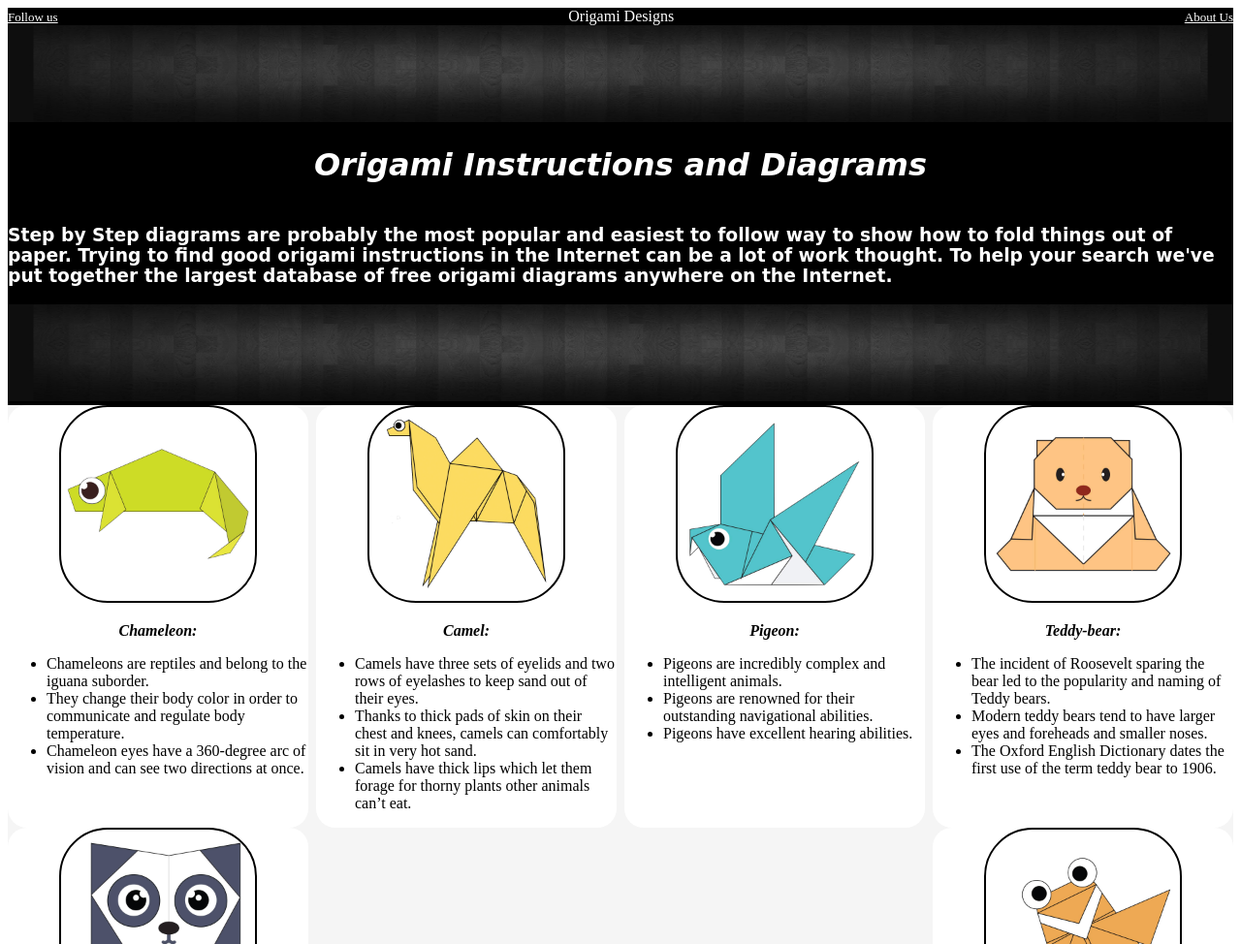
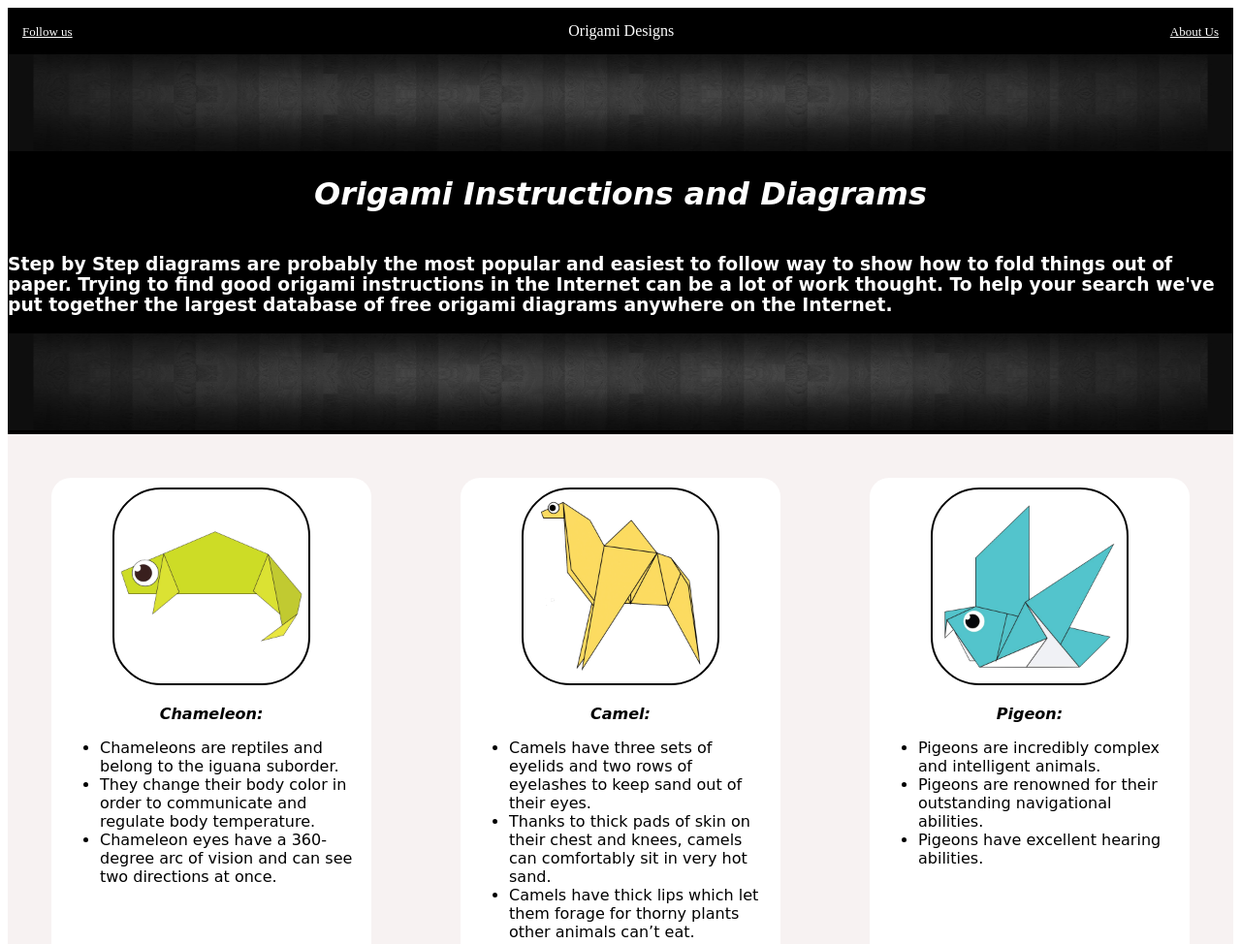
Before and after one commit to Debosmita465/c50-Project, a plain HTML site: page index.html in a window 1280 px wide. Shown: the top 974 px of the page at 97% size. Drawn offline with Linux system fonts and the light colour scheme.

Commit message:
Update style.css

```diff
--- a/style.css
+++ b/style.css
@@ -1,32 +1,46 @@
 .menu{
     display: flex;
     justify-content: space-between;
-    background-color: black;
-    color: white;
+    background-color: #000000;
+    color: #ffffff;
+    padding: 15px;
 }
 a:link{
-    color: white;
+    color: #ffffff;
     font-size: small;
 }
 .body{
-    background-color: whitesmoke;
+    background-color: #f7f2f2;
+    margin: 0px;
 }
 .bodyimg{
     font-family: cursive;
     background-color:black;
-    color: white;
+    color: #ffffff;
 }
 .grid {
     display: flex;
     flex-wrap: wrap;
     justify-content: space-between;
+    margin:20px;
 }
 .grid img{
-    border: 2px solid black;
+    border: 2px solid #000000;
     border-radius:50px;
 }
 .origami{
     border-radius: 20px;
-    background-color: white;
+    background-color: #ffffff;
     width: 310px;
+    margin: 25px;
+    padding:10px;
+    border: #000000;
+    font-family: cursive;
+    font: small;
 }
+
+.x{
+    margin-left:50px;
+    font-size: 20px;
+    margin-top: 40px;
+}
```
